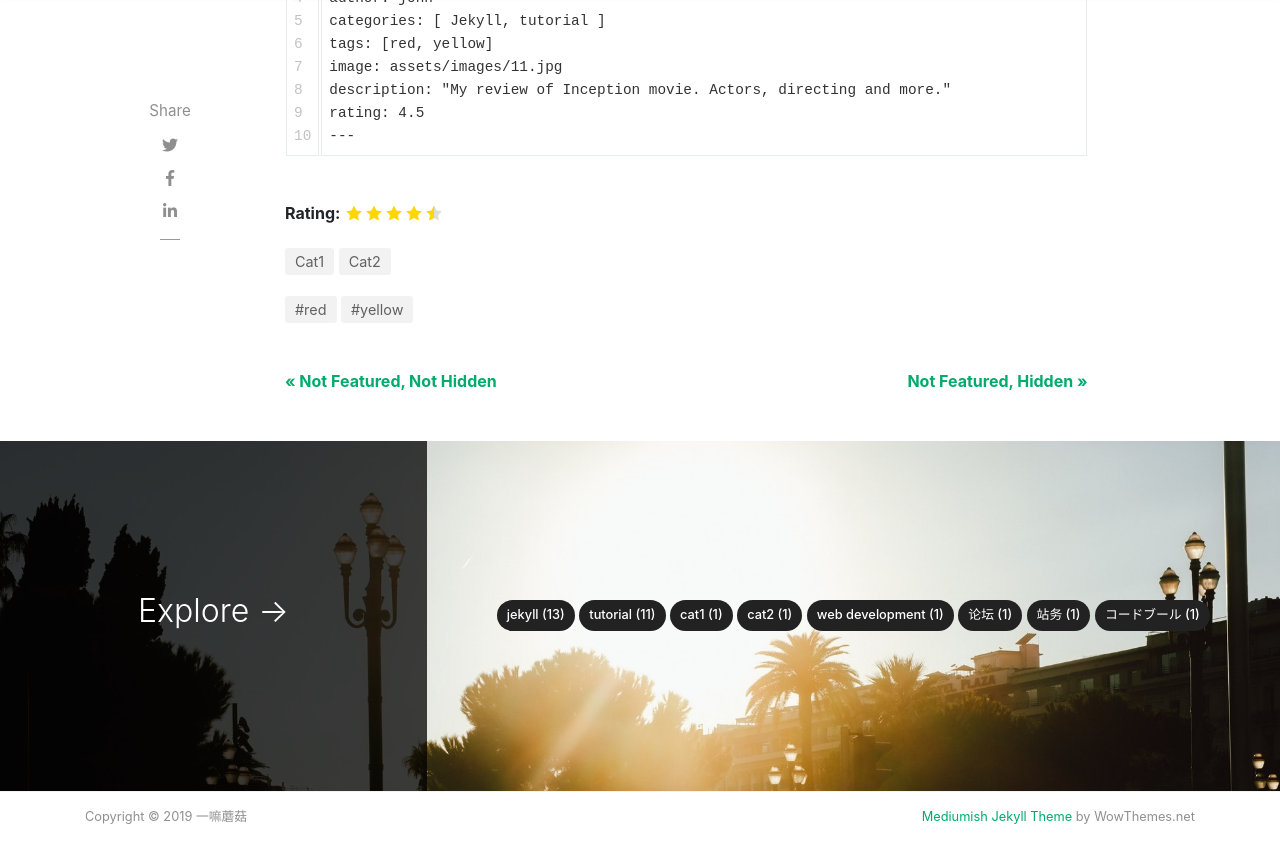
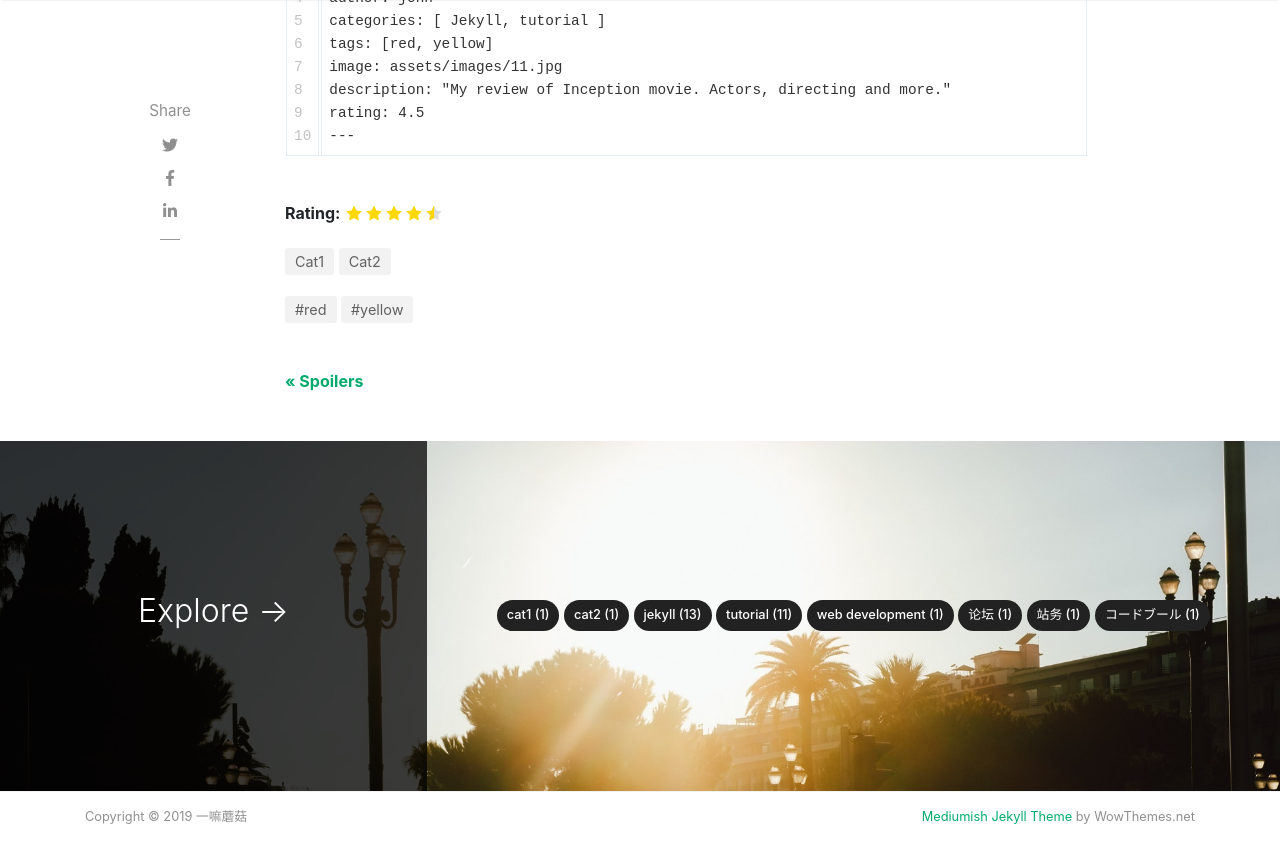
Before and after one commit to mogu-shirahi/mogu-shirahi.github.io, a Jekyll site: the page built from _posts/2018-01-11-review-and-rating.md, in a window 1280 px wide and 900 px high, scrolled down 1268 px. Shown: the top 863 px of the window. Built offline with Jekyll 4.4.1, drawn with Linux system fonts in a browser that asks for light colours; nearby versions of some CDN libraries; comment, search, counter and statistics services are not loaded.

Commit message:
Update and rename 2018-01-11-quick-start-guide.md to 2018-01-11-spoilers.md

```diff
--- a/_posts/2018-01-11-quick-start-guide.md
+++ b/_posts/2018-01-11-spoilers.md
@@ -3,7 +3,7 @@
 author: mogu
 featured: false
 hidden: true
-title:  "Not Featured, Hidden"
+title:  "Spoilers"
 categories: [ Jekyll, tutorial ]
 image: assets/images/12.jpg
 ---
```
